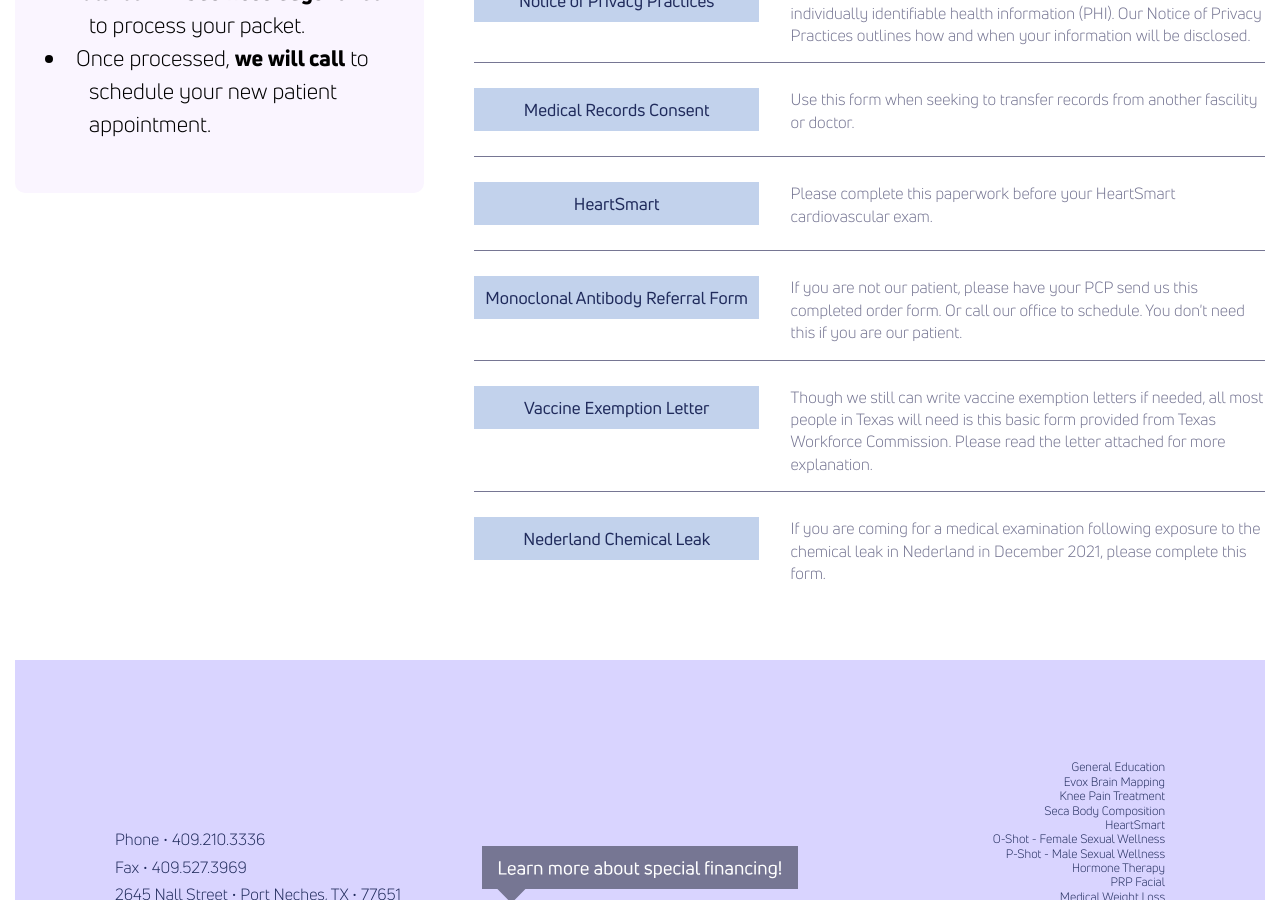
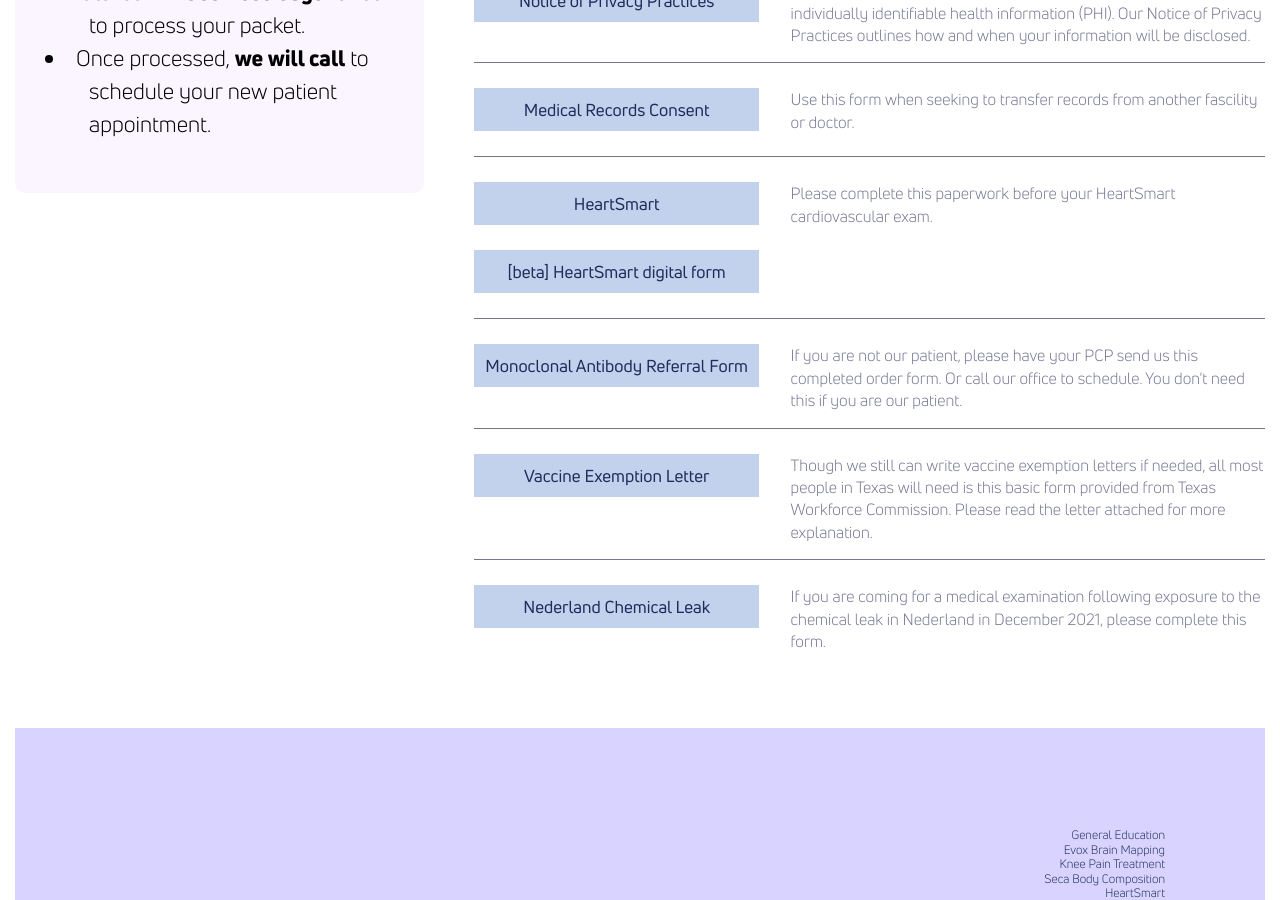
Before and after one commit to theneverwoods/gerstenberg.clinic, a Jekyll site: the page built from forms.html, in a window 1280 px wide and 900 px high, scrolled down 1890 px. Built offline with Jekyll 4.4.1, drawn with Linux system fonts in a browser that asks for light colours.

Commit message:
Update forms.html

```diff
--- a/forms.html
+++ b/forms.html
@@ -106,6 +106,7 @@ stylesheet: forms
     <div class="links-row">
         <div>
           <a href="{{ site.baseurl }}/pdf/HS_patient_packet.pdf" target="_blank" class="btn">HeartSmart</a>
+         <a href="https://form.jotform.com/222274403298052" target="_blank" class="btn">[beta] HeartSmart digital form</a>
         </div>
       <div>
         <p>
```
